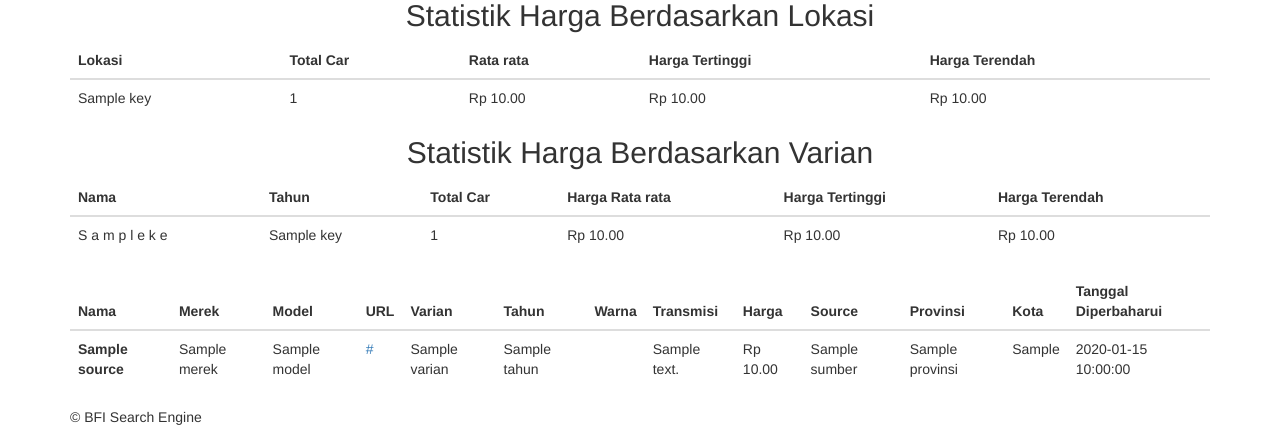
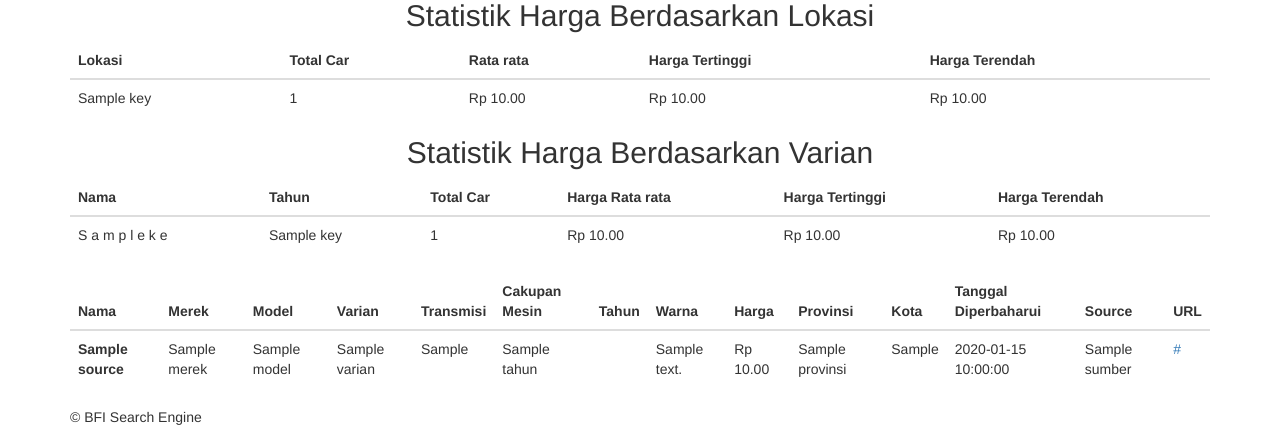
Before and after one commit to davidbfi/bfipricecrawler, a Flask app: template bfipricecrawler/frontend/templates/car_results.html in a window 1280 px wide. Shown: the part 488-925 px from the top of the page. Run offline with Flask 2, Linux system fonts and the light colour scheme; the template is opened without the code that fills it: most values are stand-ins (such as "Sample title", 1, 10 or a date in 2020); some libraries are stand-ins or nearby versions.

Commit message:
Update : rearrange html table and add transmisi, cakupan mesin to search field

```diff
--- a/bfipricecrawler/frontend/app.py
+++ b/bfipricecrawler/frontend/app.py
@@ -84,7 +84,7 @@ def search_request():
                 "query": {
                     "combined_fields": {
                       "query":  search_term,
-                      "fields":     ["model", "tahun", "merek", "varian", "warna"],
+                      "fields":     ["model", "tahun", "merek", "varian", "warna", "transmisi", "spesifikasi_ringkas.Cakupan mesin"],
                       "operator":   "and"
                     }
                   },
--- a/bfipricecrawler/frontend/templates/car_results.html
+++ b/bfipricecrawler/frontend/templates/car_results.html
@@ -109,16 +109,17 @@
                 <th>Nama</th>
                 <th>Merek</th>
                 <th>Model</th>
-                <th>URL</th>
                 <th>Varian</th>
+                <th>Transmisi</th>
+                <th>Cakupan Mesin</th>
                 <th>Tahun</th>
                 <th>Warna</th>
-                <th>Transmisi</th>
                 <th>Harga</th>
-                <th>Source</th>
                 <th>Provinsi</th>
                 <th>Kota</th>
-                <th>Tanggal Diperbaharui</th>
+                <th>Tanggal Diperbaharui
+                <th>Source</th>
+                <th>URL</th>
               </tr>
             </thead>
             {% for hit in res['hits']['hits'] %}
@@ -127,16 +128,17 @@
                     <th scope="row">{{ hit['_source']['nama'] }}</th>
                       <td>{{ hit['_source'] ['merek'] }}</td>
                       <td>{{ hit['_source'] ['model'] }}</td>
-                      <td><a href="{{ hit['_source']['url'] }}">{{ hit['_source']['url'] }}</a></td>
                       <td>{{ hit['_source'] ['varian'] }}</td>
+                      <td>{{ hit['_source'] ['spesifikasi_ringkas'] ['Cakupan mesin'] }}</td>
                       <td>{{ hit['_source'] ['spesifikasi_ringkas'] ['Tahun'] }}</td>
                       <td>{{ hit['_source'] ['spesifikasi_ringkas'] ['Warna'] }}</td>
                       <td>{{ hit['_source'] ['transmisi'] }}</td>
                       <td>{{ hit['_source'] ['harga'] | currency_format }}</td>
-                      <td>{{ hit['_source'] ['sumber'] }}</td>
                       <td>{{ hit['_source'] ['provinsi'] }}</td>
                       <td>{{ hit['_source'] ['kabupaten_kecamatan'] }}</td>
                       <td>{{ hit['_source'] ['tanggal_diperbaharui_sumber'] }}</td>
+                      <td>{{ hit['_source'] ['sumber'] }}</td>
+                      <td><a href="{{ hit['_source']['url'] }}">{{ hit['_source']['url'] }}</a></td>
                   </tr>
                 </tbody>
             {% endfor %}
```
